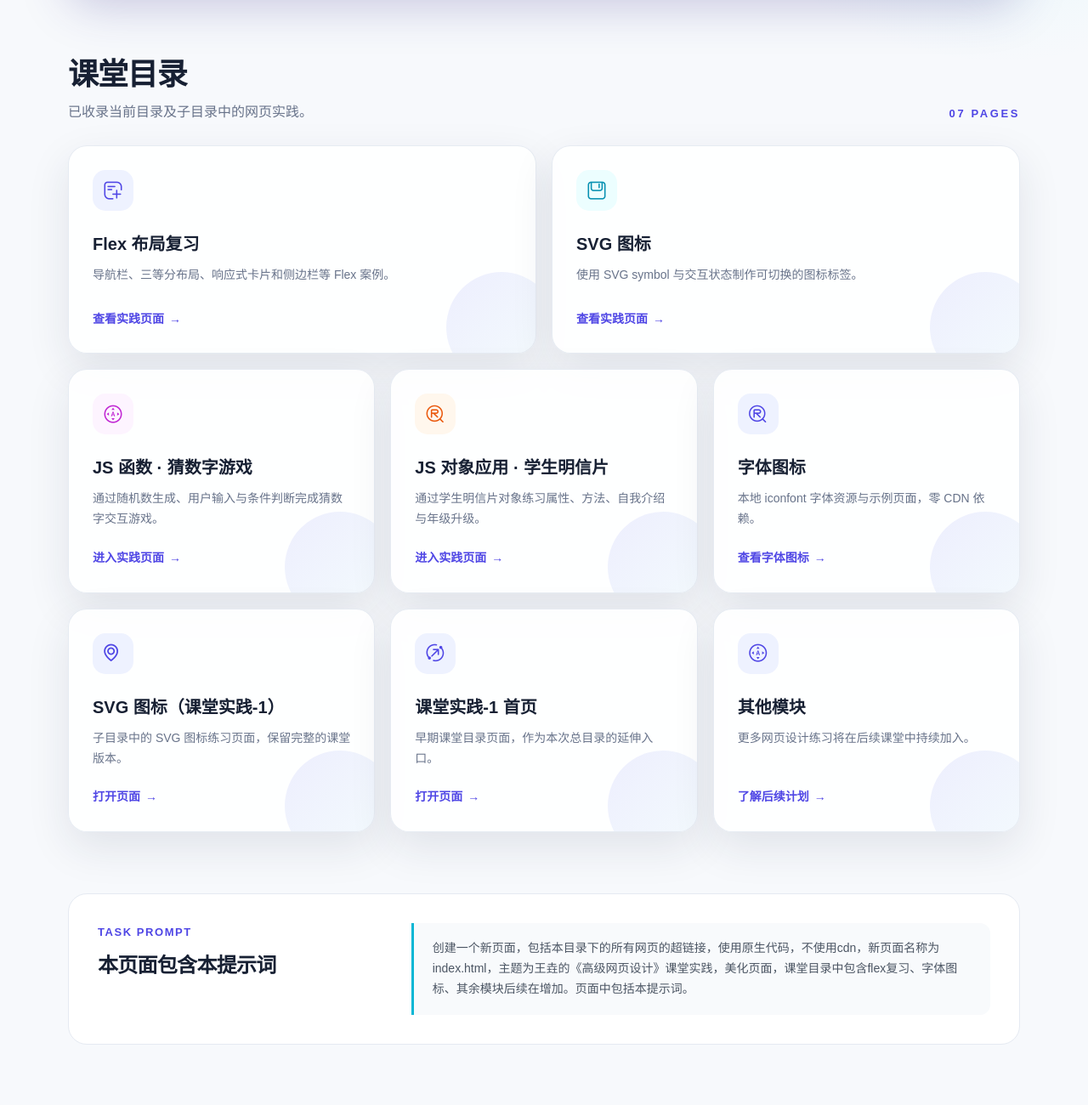
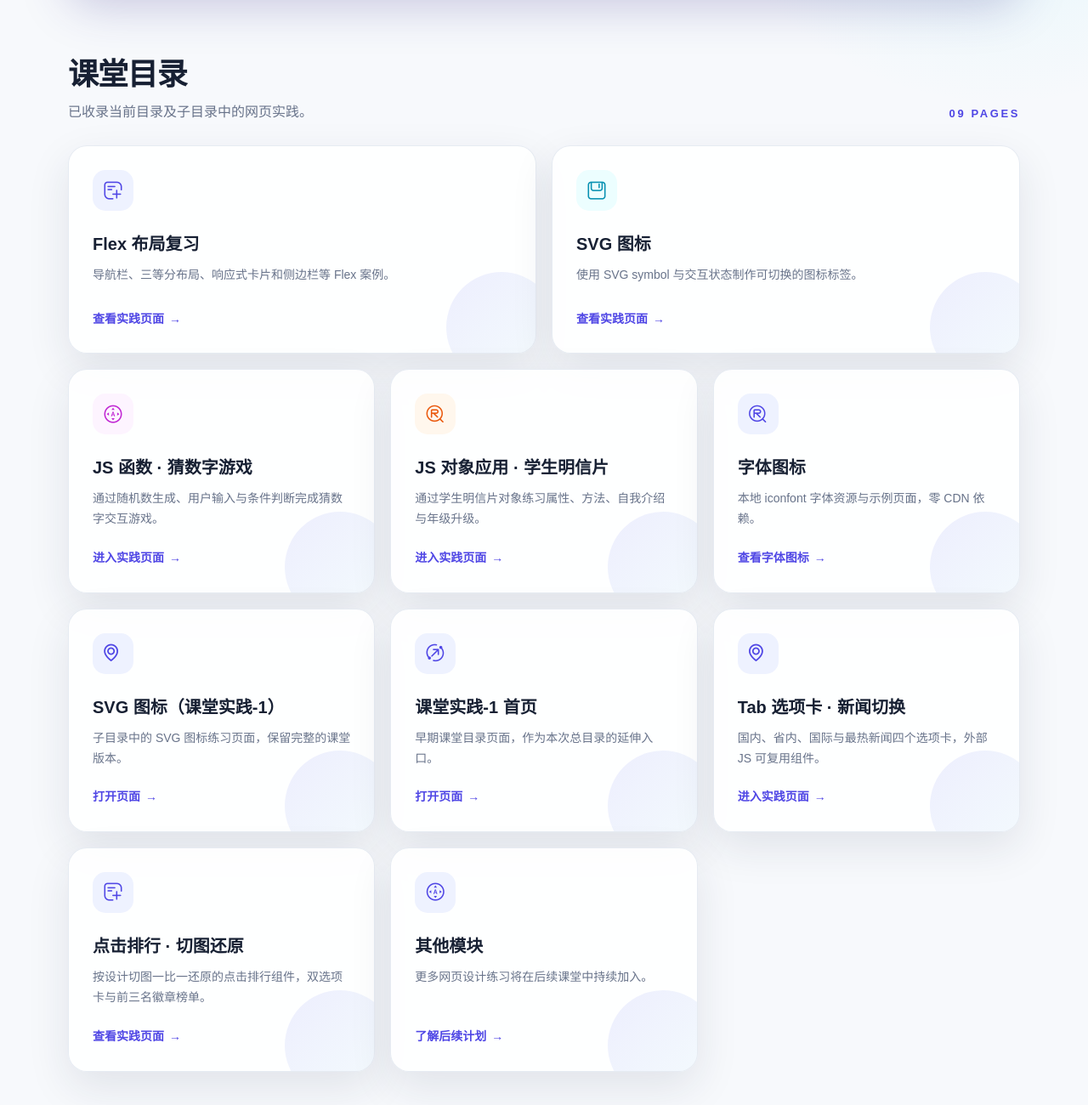
Before and after one commit to tian10930/tianwujie205, a plain HTML site: page index.html in a window 1280 px wide. Shown: the part 660-1960 px from the top of the page at 85% size. Drawn offline with Linux system fonts and the light colour scheme.

Commit message:
首页课堂目录新增 Tab 选项卡与点击排行两个实践页面的入口卡片，页面计数更新为 09

```diff
--- a/index.html
+++ b/index.html
@@ -387,7 +387,7 @@
                         <h2 id="directory-title">课堂目录</h2>
                         <p>已收录当前目录及子目录中的网页实践。</p>
                     </div>
-                    <span class="eyebrow" style="color: var(--primary); margin: 0;">07 PAGES</span>
+                    <span class="eyebrow" style="color: var(--primary); margin: 0;">09 PAGES</span>
                 </div>
 
                 <div class="directory">
@@ -441,6 +441,20 @@
                     </article>
 
                     <article class="lesson-card">
+                        <div class="card-icon iconfont icon-dizhi" aria-hidden="true"></div>
+                        <h3>Tab 选项卡 · 新闻切换</h3>
+                        <p>国内、省内、国际与最热新闻四个选项卡，外部 JS 可复用组件。</p>
+                        <a class="text-link" href="./twj-tabs.html">进入实践页面 <span aria-hidden="true">→</span></a>
+                    </article>
+
+                    <article class="lesson-card">
+                        <div class="card-icon iconfont icon-xinzeng" aria-hidden="true"></div>
+                        <h3>点击排行 · 切图还原</h3>
+                        <p>按设计切图一比一还原的点击排行组件，双选项卡与前三名徽章榜单。</p>
+                        <a class="text-link" href="./twj-click-ranking.html">查看实践页面 <span aria-hidden="true">→</span></a>
+                    </article>
+
+                    <article class="lesson-card">
                         <div class="card-icon iconfont icon-zidongfenpei" aria-hidden="true"></div>
                         <h3>其他模块</h3>
                         <p>更多网页设计练习将在后续课堂中持续加入。</p>
```
